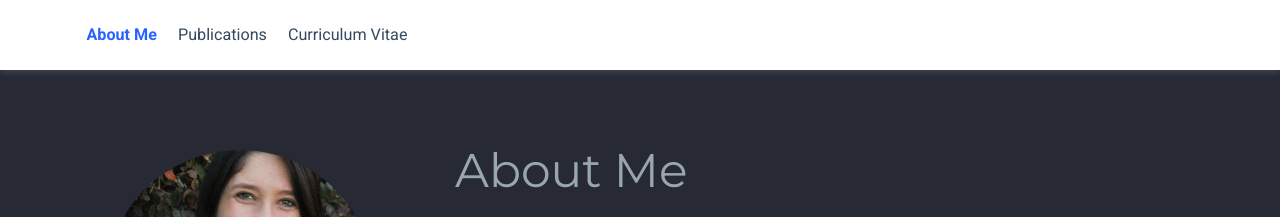
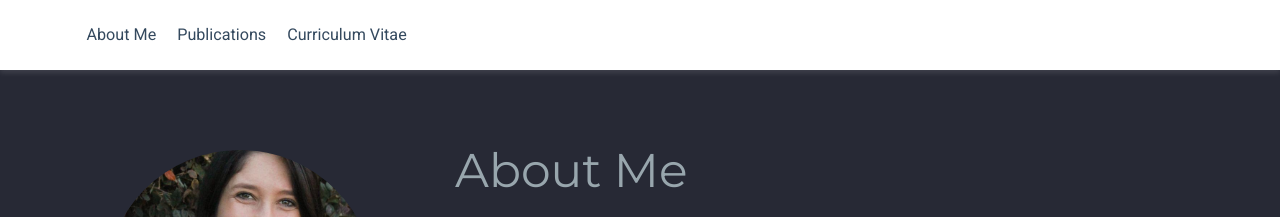
Before and after one commit to juliamjuliano/juliamjuliano.github.io, a Jekyll site: the page built from index.html, in a window 1280 px wide. Shown: the top 217 px of the page. Built offline with Jekyll 4.4.1, drawn with Linux system fonts in a browser that asks for light colours; nearby versions of some CDN libraries; a style sheet for code colours, icons or effects is not loaded.

Commit message:
Update academic.html

```diff
--- a/_layouts/academic.html
+++ b/_layouts/academic.html
@@ -66,16 +66,9 @@
             <div class="navbar-collapse main-menu-item collapse justify-content-start" id="navbar-content">
                 <ul class="navbar-nav d-md-inline-flex">
                     <li class="nav-item">
-                        <a class="nav-link active" href="/#about" data-target="#about"><span>About Me</span></a>
+                        <a class="nav-link" href="/"><span>About Me</span></a>
                     </li>
-                    <!--
-                    <li class="nav-item dropdown">
-                        <a href="#" class="nav-link dropdown-toggle" data-toggle="dropdown" aria-haspopup="true"><span>Projects</span><span class="caret"></span></a>
-                        <div class="dropdown-menu">
-                            <a class="dropdown-item" href="/virtual-reality"><span>Virtual Reality</span></a>
-                        </div>
-                    </li>
-                    -->
+
                     <li class="nav-item">
                         <a class="nav-link" href="/publications"><span>Publications</span></a>
                     </li>
```
